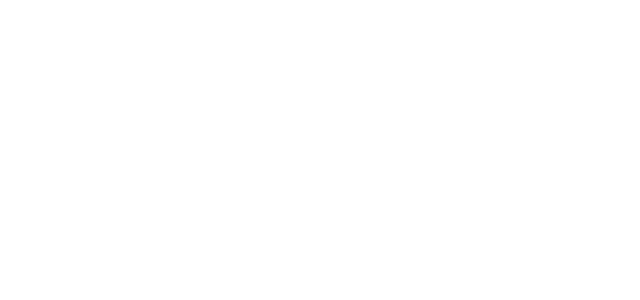
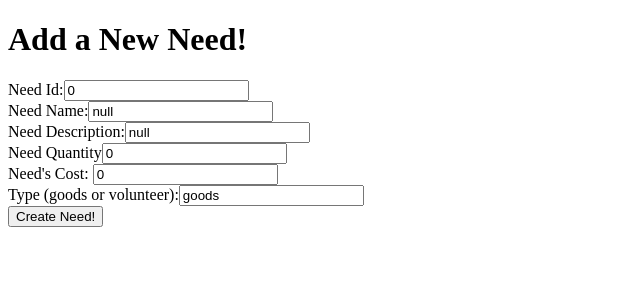
Before and after one commit to mjd3502/SWEN-261-Final-Project, an Angular app in the folder ufund-ui/ufund/: page /admin-create-need in a window 1280 px wide. Before the commit this address led to /. Shown: the top 300 px of the page, without its empty margins (0-640 px from the left). Built offline with nearby package versions, Linux system fonts and the light colour scheme.

Commit message:
Add need currently works, need to refactor to streamline

```diff
--- a/ufund-ui/ufund/src/app/add-need/add-need.component.html
+++ b/ufund-ui/ufund/src/app/add-need/add-need.component.html
@@ -1,31 +1,71 @@
-<!-- <div class="body">
-    <div class="form-container" >
+<h1>Add a New Need!</h1>
+<div>
+    <!-- <label for="needId">Need Id:</label>
+    <input type="number" id="needId" name="needId" #needId><br><br>
 
-        <form [formGroup]="AddNeedSection">
-            <div class="inputBoxes">
-                <label>Name</label>
-                <input type="text"  formControlName="name" />
+    <label for="needName">Need Name:</label>
+    <input type="text" id="needName" name="needName"><br><br>
 
-                <i></i>
+    <label for="needQuantity">Need Id:</label>
+    <input type="number" id="needQuantity" name="needQuantity"><br><br>
+
+    <label for="needDescr">Need Description:</label>
+    <input type="text" id="needDescr" name="needDescr"><br><br>
+
+    <label for="needCost">Need cost ($ or # of hours):</label>
+    <input type="number" id="needCost" name="needCost"><br><br>
+
+    <label for="needType">Need Type (goods or volunteer):</label>
+    <input type="needType" id="needType" name="needType"><br><br>
+
+    <button (click) ="submitValues(needId,needName,needQuantity,needDescr,needCost,needType)">Submit values</button> -->
+
+
+
+    <form class="form-container"  (ngSubmit)="onSubmit()">
+
+        <div class="formGroup">
+            <label>Need Id:</label>
+            <input type="text" class="form-input" id="id"
+            [(ngModel)] = "Need.id" name="id">
         </div>
-            <div class="inputBox">
-                <label>Description</label>
-                <input type="text"  formControlName="description" />
 
-                <i></i>
+        <div class="formGroup">
+            <label>Need Name:</label>
+            <input type="text" class="form-input" id="name"
+            [(ngModel)] = "Need.name" name="name">
         </div>
-            <div class="inputBox">
-                <label>Quantity</label>
-                <input type="text"  formControlName="quantity" />
 
-                <i></i>
+        <div class="formGroup">
+            <label>Need Description:</label>
+            <input type="text" class="form-input" id="description"
+            [(ngModel)] = "Need.description" name="description">
+
         </div>
-            <div class="inputBox">
-                <label>Cost</label>
-                <input type="text"  formControlName="cost" />
 
-                <i></i>
+
+        <div class="formGroup">
+            <label>Need Quantity</label>
+            <input type="text" class="form-input" id="quantity"
+            [(ngModel)] = "Need.quantity" name="quantity">
+
         </div>
+
+        <div class="formGroup">
+            <label>Need's Cost: </label>
+            <input type="text" class="form-input" id="cost"
+            [(ngModel)] = "Need.cost" name="cost">
+
+        </div>
+
+        <div class="formGroup">
+            <label>Type (goods or volunteer):</label>
+            <input type="text" class="form-input" id="type"
+            [(ngModel)] = "Need.type" name="type">
+
+        </div>
+
+        <button class="update-button" type="submit"> Create Need! </button>
+
     </form>
 </div>
-</div> -->
--- a/ufund-ui/ufund/src/app/add-need/add-need.component.ts
+++ b/ufund-ui/ufund/src/app/add-need/add-need.component.ts
@@ -1,22 +1,48 @@
 import { Component } from '@angular/core';
 import { FormControl, FormGroup, Validators } from '@angular/forms';
+import { NeedsService } from '../needs.service';
+import { Router } from '@angular/router';
+import {Need} from '../Need';
 
 @Component({
   selector: 'app-add-need',
   templateUrl: './add-need.component.html',
   styleUrls: ['./add-need.component.css']
 })
-export class AddNeedComponent {
-  AddNeedSection = new FormGroup(
-    {
-      name: new FormControl('',[Validators.required]),
-      quantity: new FormControl('',[Validators.required]),
-      description: new FormControl('',[Validators.required]),
-      cost: new FormControl('',[Validators.required]),
-    }
-  )
 
 
+export class AddNeedComponent {
+  Need: Need = {id:0, name:"null",quantity:0,description:"null",cost:0,type:"goods"};
 
+  //default values for all the criteria for need
+  // id: Number = 0;
+  // name: string = "null";
+  // quantity: Number = 0;
+  // description: string = "null";
+  // cost: Number = 0;
+  // type: string = "null"
+  // need: Need = {id:10,name:"Carla",quantity:10,description:"example",cost:10,type:"goods"}
+
+  constructor(private needsService: NeedsService, private router: Router){
+
+  }
+
+  // submitValues(id: HTMLInputElement,name:string,quantity:number,description:string,cost:number,type:string){
+  //   //let newNeed: Need = {id:id.value,name:name, quantity:quantity, description:description,cost:cost,type:type}
+
+  //   this.needsService.createNeed(newNeed).subscribe(user => {
+  //     console.log(user);
+  //   })
+  // }
+
+  onSubmit(){
+    if(this.Need){
+      this.needsService.createNeed(this.Need).subscribe(response =>{
+        this.router.navigate(['/admin-browse'])
+        console.log(response);
+      })
+    }
+
+  }
 
 }
--- a/ufund-ui/ufund/src/app/app-routing.module.ts
+++ b/ufund-ui/ufund/src/app/app-routing.module.ts
@@ -6,6 +6,7 @@ import { LoginComponent } from './login/login.component';
 import { UpdateNeedComponent } from './update-need/update-need.component';
 import { AdminDashboardComponent } from './admin-dashboard/admin-dashboard.component';
 import { AdminBrowseNeedsComponent } from './admin-browse-needs/admin-browse-needs.component';
+import { AddNeedComponent } from './add-need/add-need.component';
 
 const routes: Routes = [
   {path:'checkout',component:CheckoutComponent},
@@ -13,7 +14,8 @@ const routes: Routes = [
   {path:'login',component:LoginComponent},
   {path:'updateNeed/:id',component:UpdateNeedComponent},
   {path:'adminDashboard',component:AdminDashboardComponent},
-  {path:'admin-browse', component: AdminBrowseNeedsComponent}
+  {path:'admin-browse', component: AdminBrowseNeedsComponent},
+  {path:'admin-create-need', component: AddNeedComponent}
 ];
 
 @NgModule({
--- a/ufund-ui/ufund/src/app/app.module.ts
+++ b/ufund-ui/ufund/src/app/app.module.ts
@@ -29,7 +29,8 @@ import { AdminBrowseNeedsComponent } from './admin-browse-needs/admin-browse-nee
     AddNeedComponent,
     UpdateNeedComponent,
     AdminDashboardComponent,
-    AdminBrowseNeedsComponent
+    AdminBrowseNeedsComponent,
+    AddNeedComponent
   ],
   imports: [
     BrowserModule,
```
Lines whose indentation alone changed are shown as unchanged.
